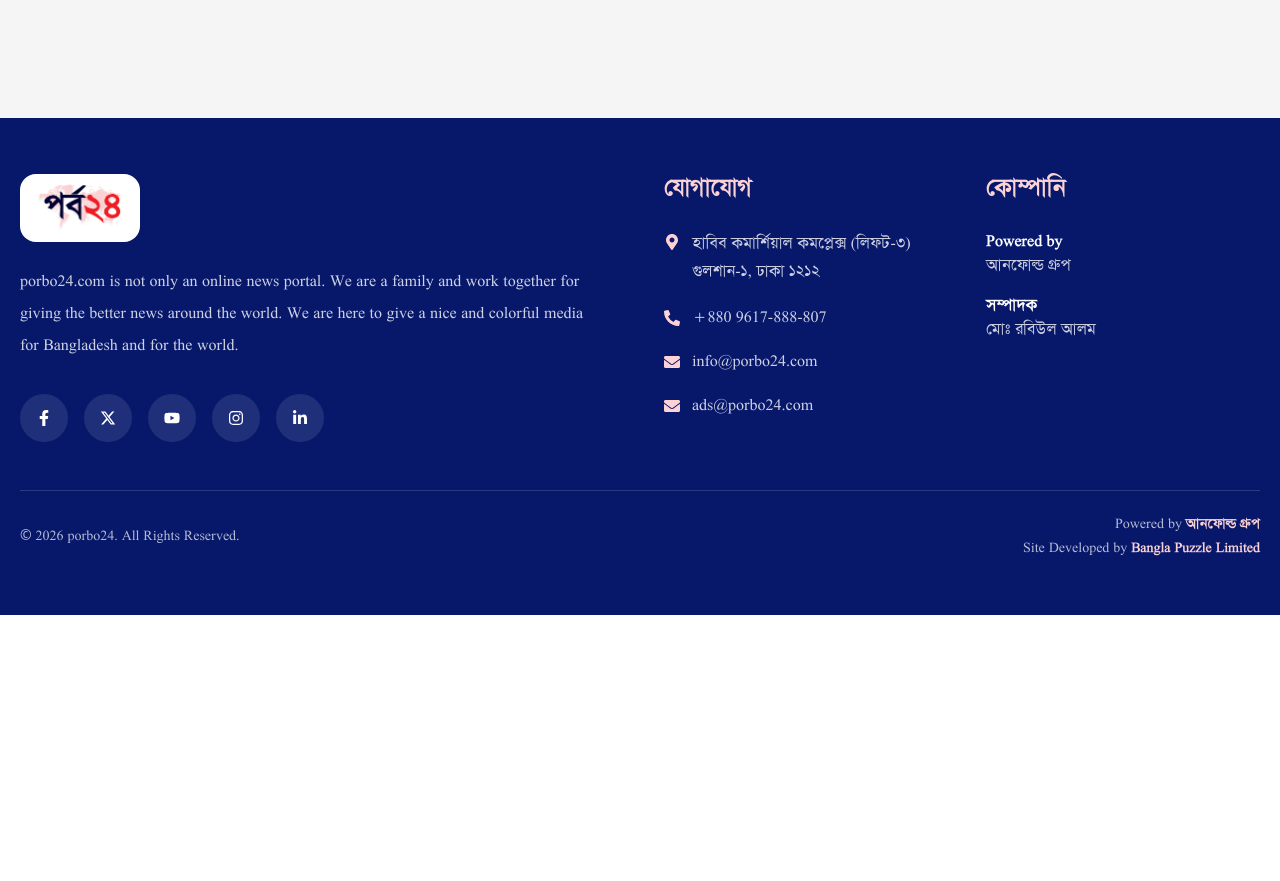
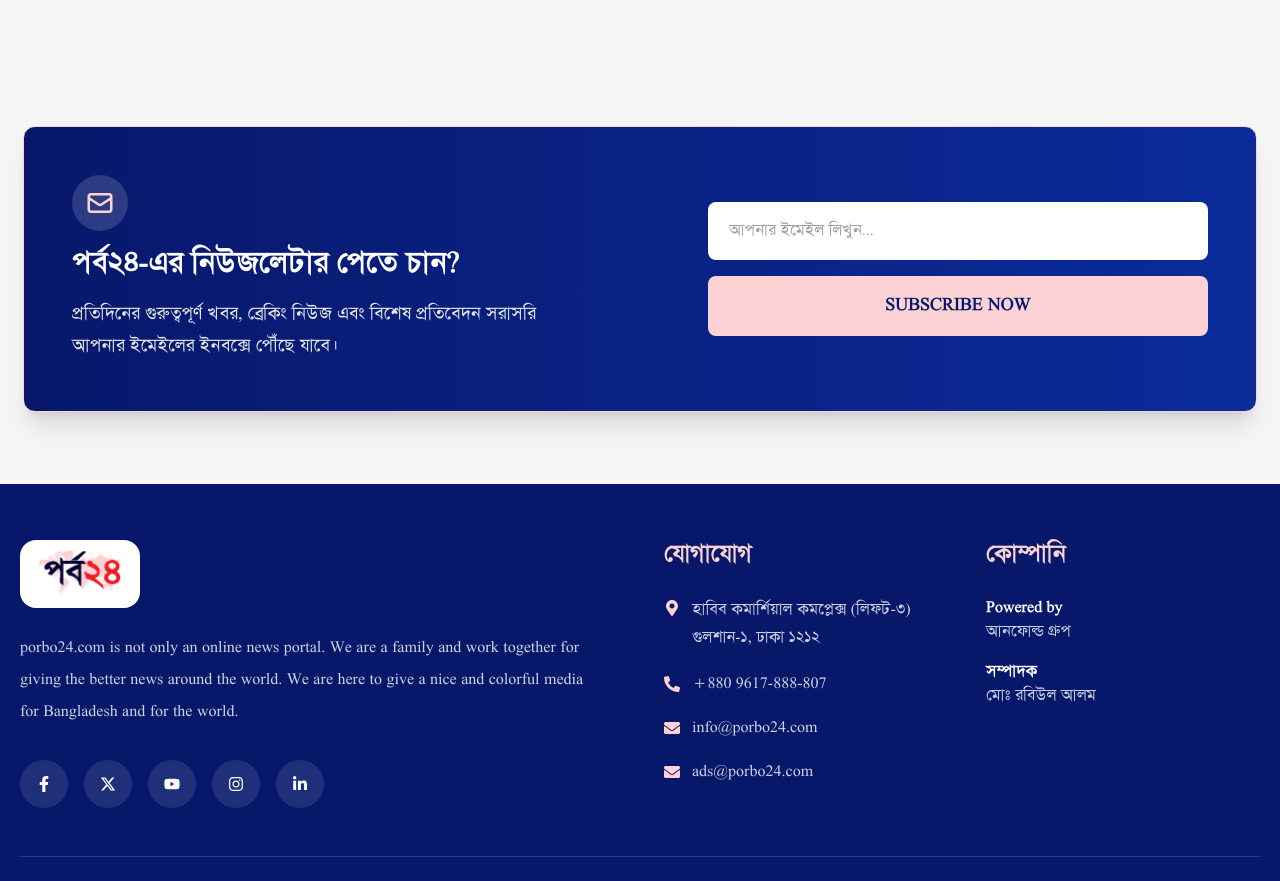
Before and after one commit to bdnetworks/porbo24, a React (Vite) app: page /for-you in a window 1280 px wide. Shown: the part 1741-2622 px from the top of the page. Before the commit the page ends 2356 px from the top, so only its background shows below. Built offline with nearby package versions, Linux system fonts and the light colour scheme.

Commit message:
newsletter subscriber add

```diff
--- a/src/Layout.jsx
+++ b/src/Layout.jsx
@@ -3,6 +3,7 @@ import Navbar from './components/Navbar'
 import Footer from './components/Footer'
 import SocialButton from './components/SocialButton'
 import TopGobutton from './components/TopGobutton'
+import SubscribeBtn from './components/SubscribeBtn'
 
 const Layout = ({ children }) => {
   return (
@@ -16,7 +17,7 @@ const Layout = ({ children }) => {
       <main className="flex-1 ">
         {children}
       </main>
-
+       <SubscribeBtn/>
       {/* Footer */}
       <Footer />
     </div>
--- /dev/null
+++ b/src/components/SubscribeBtn.jsx
@@ -0,0 +1,46 @@
+import React from "react";
+import { HiOutlineMail } from "react-icons/hi";
+
+const SubscribeBtn = () => {
+  return (
+    <section className="mx-auto mt-18 mb-2 max-w-[1250px] w-[100%] px-2">
+      <div className="overflow-hidden rounded-xl border border-[#fcd2d4] bg-gradient-to-r from-[#07186b] to-[#0b2b9b] shadow-xl">
+        <div className="flex flex-col items-center justify-between gap-8 p-8 lg:flex-row lg:p-12">
+          {/* Left Content */}
+          <div className="max-w-[520px] text-white">
+            <div className="mb-4 flex h-14 w-14 items-center justify-center rounded-full bg-white/15">
+              <HiOutlineMail className="text-3xl text-[#fcd2d4]" />
+            </div>
+
+            <h2 className="text-3xl font-bold">
+              পর্ব২৪-এর নিউজলেটার পেতে চান?
+            </h2>
+
+            <p className="mt-4 text-lg leading-8 text-gray-200">
+              প্রতিদিনের গুরুত্বপূর্ণ খবর, ব্রেকিং নিউজ এবং বিশেষ প্রতিবেদন
+              সরাসরি আপনার ইমেইলের ইনবক্সে পৌঁছে যাবে।
+            </p>
+          </div>
+
+          {/* Right Form */}
+          <form className="flex w-full max-w-[500px] flex-col gap-4">
+            <input
+              type="email"
+              placeholder="আপনার ইমেইল লিখুন..."
+              className="rounded-lg border border-white/20 bg-white px-5 py-4 text-gray-700 outline-none transition focus:border-[#fcd2d4] focus:ring-2 focus:ring-[#fcd2d4]"
+            />
+
+            <button
+              type="submit"
+              className="rounded-lg bg-[#fcd2d4] px-8 py-4 text-lg font-semibold text-[#07186b] transition duration-300 hover:scale-[1.02] hover:bg-white"
+            >
+              SUBSCRIBE NOW
+            </button>
+          </form>
+        </div>
+      </div>
+    </section>
+  );
+};
+
+export default SubscribeBtn;
```
